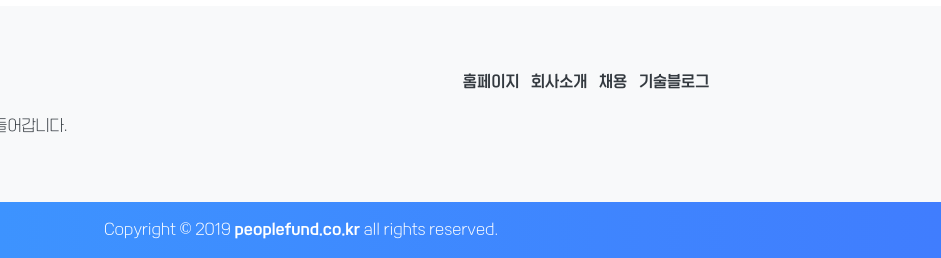
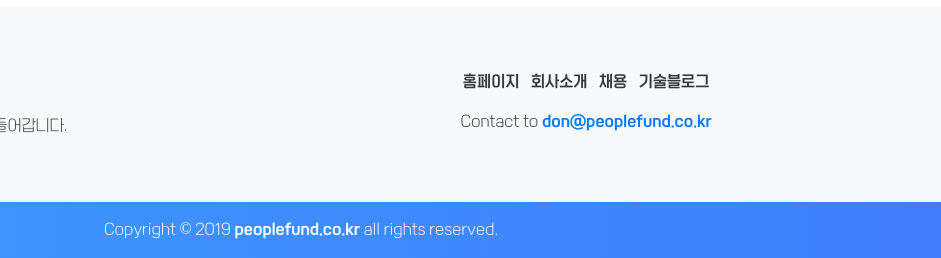
Before and after one commit to peoplefund-tech/startup-tech-challenge, a plain HTML site: page time-table.html in a window 1280 px wide. Shown: the part 1101-1359 px from the top of the page, 339-1280 px from the left. Drawn offline with Linux system fonts and the light colour scheme.

Commit message:
연락처 footer 에 추가

```diff
--- a/time-table.html
+++ b/time-table.html
@@ -161,6 +161,12 @@
                                 <a href="https://tech.peoplefund.co.kr" class="text-dark">기술블로그</a>
                             </li>
                         </ul>
+                        <div>
+                            <span class="pfont-l">Contact to</span>
+                            <span class="pfont-b">
+                                <a href="mailto:don@peoplefund.co.kr">don@peoplefund.co.kr</a>
+                            </span>
+                        </div>
                     </div>
                 </div>
             </div>
```
Also changed, not shown: index.html (+7 -1 lines).
